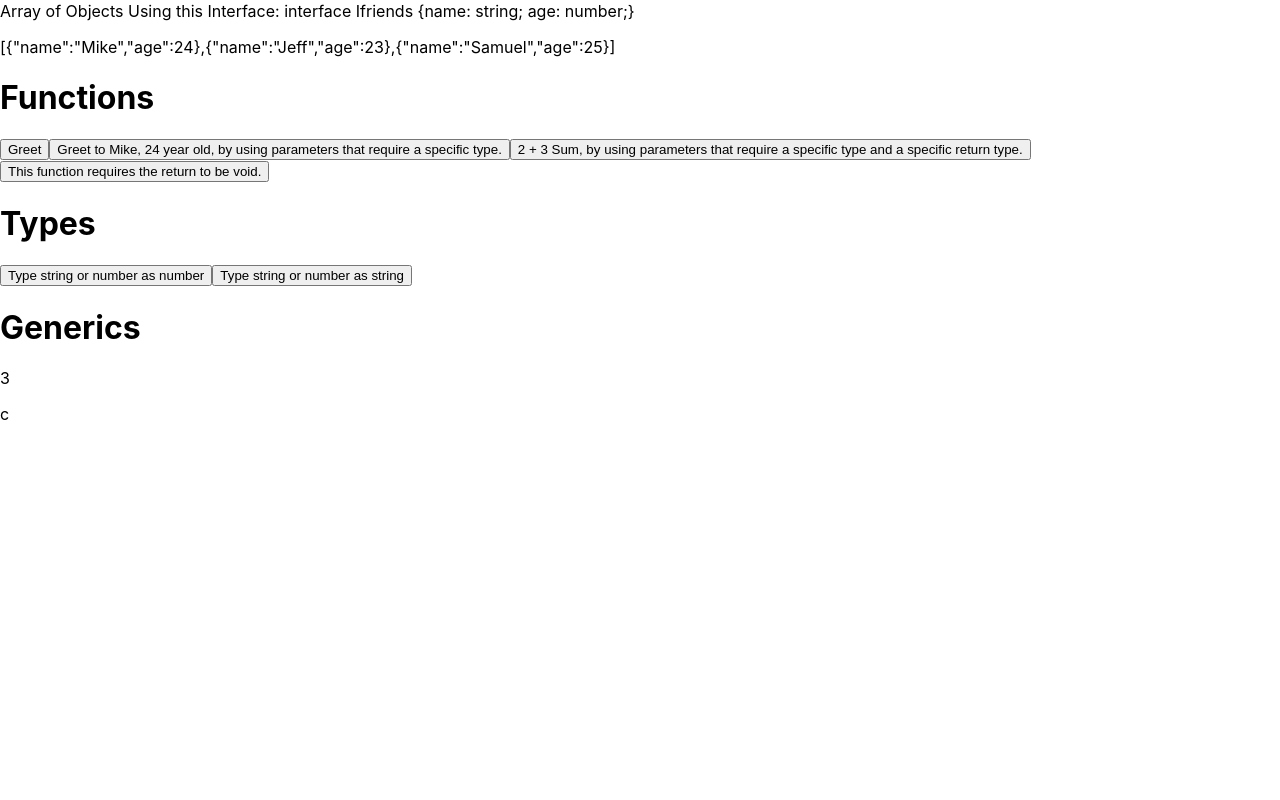
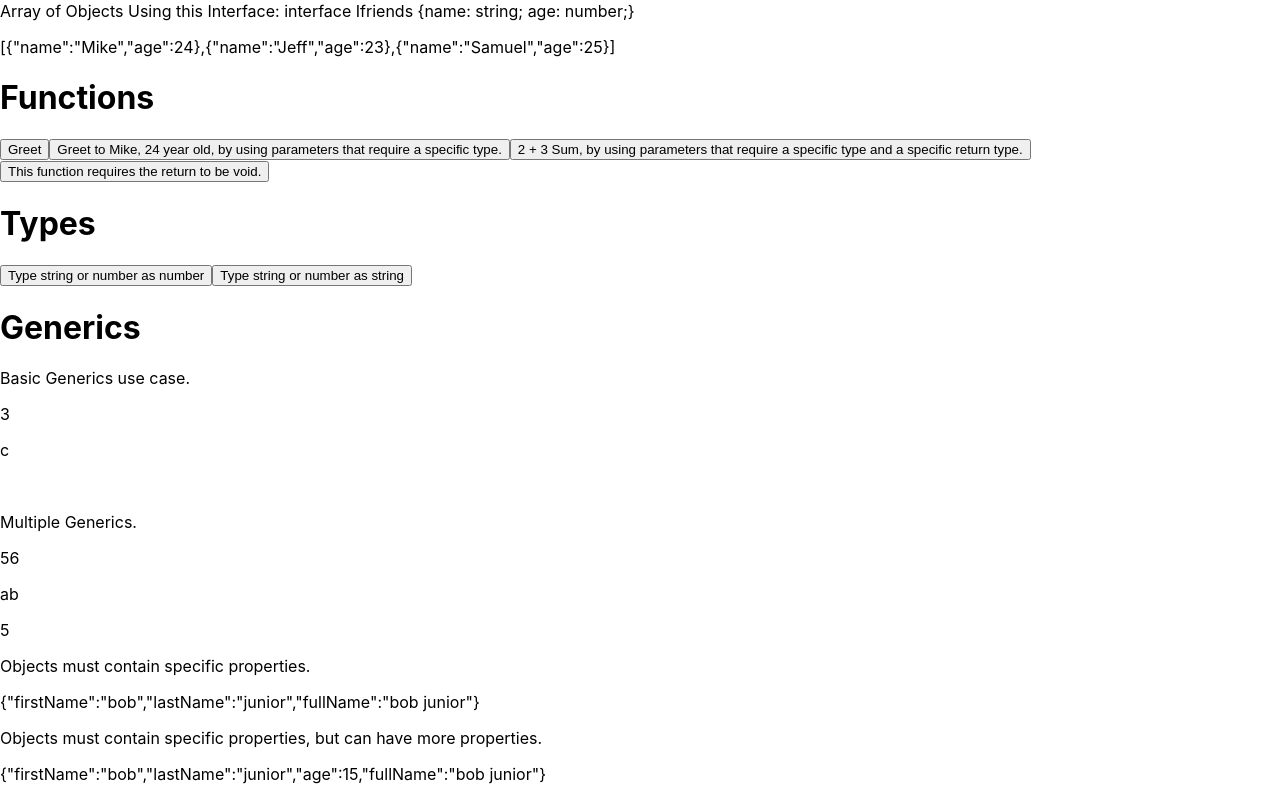
Before and after one commit to MikeNotu/in-depth-typescript, a React (Create React App) app: page / in a window 1280 px wide. Shown: the part 1503-2303 px from the top of the page. Before the commit the page ends 1943 px from the top, so only its background shows below. Built offline with nearby package versions, Linux system fonts and the light colour scheme.

Commit message:
Typescript Generics pt2

```diff
--- a/src/components/GenericsComponent.tsx
+++ b/src/components/GenericsComponent.tsx
@@ -9,10 +9,58 @@ const GenericsComponent = () => {
   const l2 = last(["a", "b", "c"]);
   //   const l2 = last<string>(["a", "b", "c"]);
 
+  const makeArr = <X, Y>(x: X, y: Y): [X, Y] => {
+    return [x, y];
+  };
+
+  const v = makeArr(5, 6);
+  const v2 = makeArr("a", "b");
+  const v3 = makeArr<string | null, number>(null, 5);
+
+  const makeFullName = (obj: { firstName: string; lastName: string }) => {
+    return {
+      ...obj,
+      fullName: obj.firstName + " " + obj.lastName,
+    };
+  };
+
+  const v4 = makeFullName({ firstName: "bob", lastName: "junior" });
+  // This won't work
+  //   const v4 = makeFullName({ firstName: "bob", lastName: "junior", age: 15 });
+
+  const makeFullNameGenerics = <
+    T extends { firstName: string; lastName: string }
+  >(
+    obj: T
+  ) => {
+    return {
+      ...obj,
+      fullName: obj.firstName + " " + obj.lastName,
+    };
+  };
+
+  const v5 = makeFullNameGenerics({
+    firstName: "bob",
+    lastName: "junior",
+    age: 15,
+  });
+
   return (
     <div>
+      <p>Basic Generics use case.</p>
       <p>{l}</p>
       <p>{l2}</p>
+      <br />
+      <p>Multiple Generics.</p>
+      <p>{v}</p>
+      <p>{v2}</p>
+      <p>{v3}</p>
+      <p>Objects must contain specific properties.</p>
+      <p>{JSON.stringify(v4)}</p>
+      <p>
+        Objects must contain specific properties, but can have more properties.
+      </p>
+      <p>{JSON.stringify(v5)}</p>
     </div>
   );
 };
```
